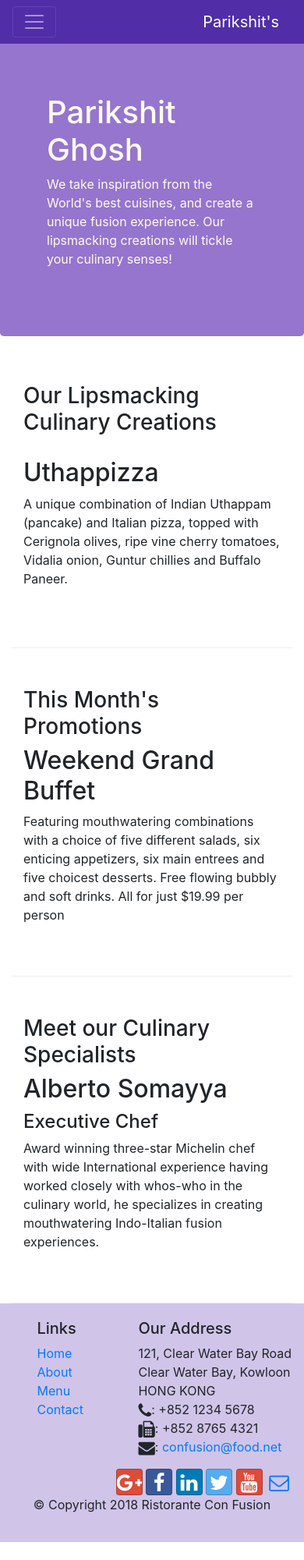
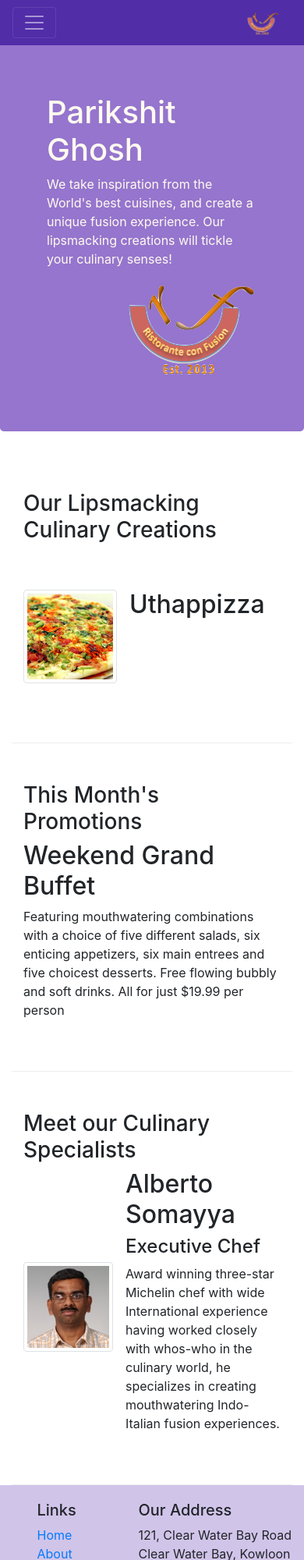
Before and after one commit to parikshitghosh3/Restaurant-Site, a website: page index.html in a window 390 px wide. Shown: the top 2000 px of the page at 78% size. Before the commit the page ends 1977 px from the top, so only its background shows below. Drawn offline with nearby package versions, Linux system fonts and the light colour scheme.

Commit message:
Images and Media

```diff
--- a/index.html
+++ b/index.html
@@ -21,7 +21,7 @@
             <button class="navbar-toggler" type="button" data-toggle="collapse" data-target="#Navbar">
                 <span class="navbar-toggler-icon"></span>
             </button>
-            <a class="navbar-brand" href="#">Parikshit's </a>
+            <a class="navbar-brand" href="#"><img src="img/logo.png" height="30" width="41" alt=""></a>
             <div class="collapse navbar-collapse" id="Navbar">
                 <ul class="navbar-nav ml-auto">
                     <li class="nav-item active"><a class="nav-link" href="#"><span class="fa fa-home fa-lg"></span> Home</a></li>
@@ -41,7 +41,8 @@
                     <h1>Parikshit Ghosh</h1>
                     <p>We take inspiration from the World's best cuisines, and create a unique fusion experience. Our lipsmacking creations will tickle your culinary senses!</p>
                 </div>
-                <div class="col-12 col-sm">
+                <div class="col-12 col-sm align-self-center text-right">
+                    <img src="img/logo.png" class="img-fluid" alt="">
                 </div>
             </div>
         </div>
@@ -53,8 +54,13 @@
                 <h3>Our Lipsmacking Culinary Creations</h3>
             </div>
             <div class="col col-sm order-sm first col-md">
-                <h2>Uthappizza</h2>
-                <p>A unique combination of Indian Uthappam (pancake) and Italian pizza, topped with Cerignola olives, ripe vine cherry tomatoes, Vidalia onion, Guntur chillies and Buffalo Paneer.</p>
+                <div class="media">
+                <img src="img/uthappizza.png" class="d-flex mr-3 img-thumbnail align-self-center" alt="Uthappizza">
+                <div class="media-body">
+                    <h2 class="mt-0">Uthappizza</h2>
+                  <p class="d-none d-sm-block">A unique combination of Indian Uthappam (pancake) and Italian pizza, topped with Cerignola olives, ripe vine cherry tomatoes, Vidalia onion, Guntur chillies and Buffalo Paneer.</p>
+                </div>
+                 </div>
             </div>
         </div>
 
@@ -73,10 +79,15 @@
             <div class="col-12 col-sm-4 col-md-3">
                 <h3>Meet our Culinary Specialists</h3>
             </div>
-            <div class="col col-sm col-md">
-                <h2>Alberto Somayya</h2>
-                <h4>Executive Chef</h4>
-                <p>Award winning three-star Michelin chef with wide International experience having worked closely with whos-who in the culinary world, he specializes in creating mouthwatering Indo-Italian fusion experiences. </p>
+            <div class="col col-sm order-sm-first col-md">
+                <div class="media">
+                    <img src="img/alberto.png" class="d-flex mr-3 img-thumbnail align-self-center" alt="Alberto">
+                    <div class="media-body">
+                        <h2 class="mt-0">Alberto Somayya</h2>
+                        <h4>Executive Chef</h4>
+                        <p>Award winning three-star Michelin chef with wide International experience having worked closely with whos-who in the culinary world, he specializes in creating mouthwatering Indo-Italian fusion experiences. </p>
+                    </div>
+                </div>
             </div>
         </div>
     </div>
```
Also changed, not shown: aboutus.html (+3 -2 lines), contactus.html (+1 -1 lines), img/alberto.png (added), img/buffet.png (added), img/logo.png (added), img/uthappizza.png (added), 1 other file.
